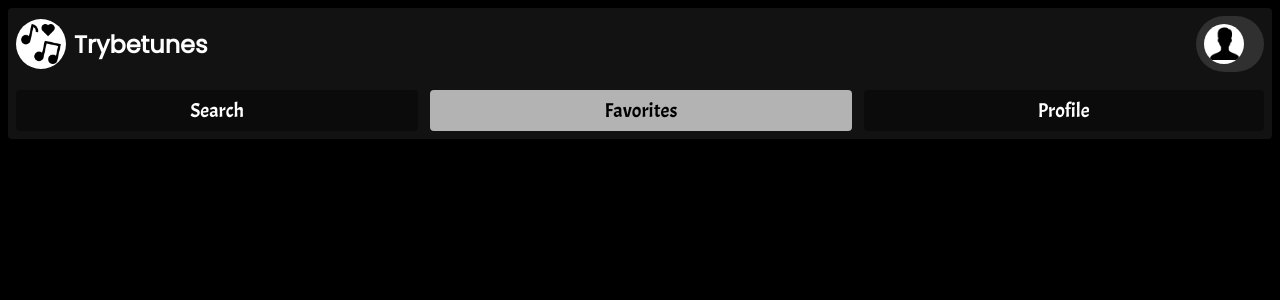
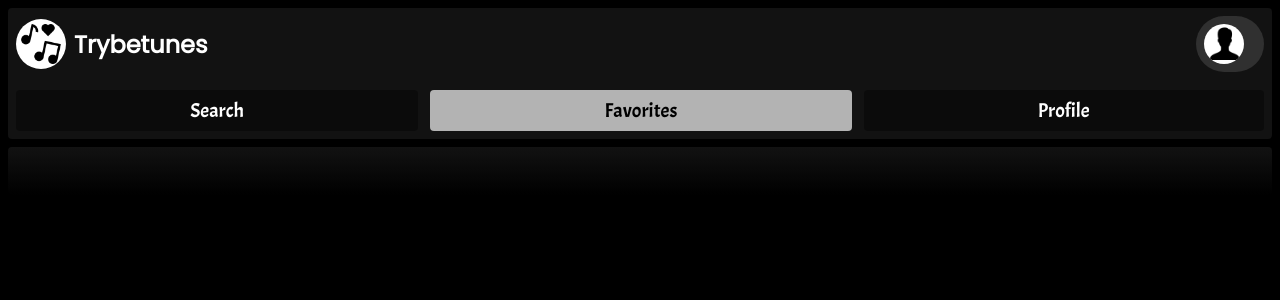
Before and after one commit to Lucas-Almeida-SD/Trybetunes_2.0, a React (Create React App) app: page /favorites in a window 1280 px wide. Shown: the top 300 px of the page. Built offline with nearby package versions, Linux system fonts and the light colour scheme; a web font is replaced by a local one.

Commit message:
refactor: Adicionado classname no container da pagina e estilização importada

```diff
--- a/src/pages/Favorites.jsx
+++ b/src/pages/Favorites.jsx
@@ -3,6 +3,8 @@ import React, { useEffect, useState } from 'react';
 import { getFavoriteSongs } from '../services/favoriteSongsAPI';
 import MusicCard from '../components/MusicCard';
 import Loading from '../components/Loading';
+
+import '../styles/Favorites.scss';
 
 function Favorites() {
   const [favoriteMusicList, setFavoriteMusicList] = useState(null);
@@ -19,8 +21,7 @@ function Favorites() {
   }, []);
 
   return (
-    <div data-testid="page-favorites">
-      <h1>Favorites</h1>
+    <div data-testid="page-favorites" className="page" id="favorites-page">
       {isLoading && <Loading />}
       {favoriteMusicList
       && favoriteMusicList.map((favoriteMusicData) => (
```
